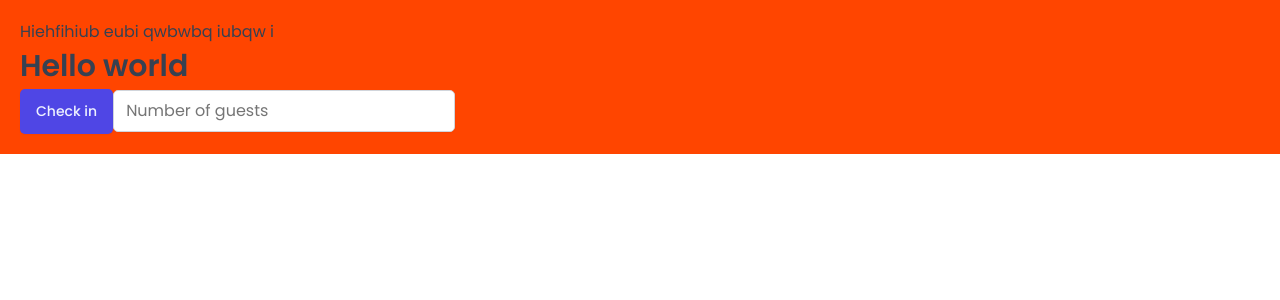
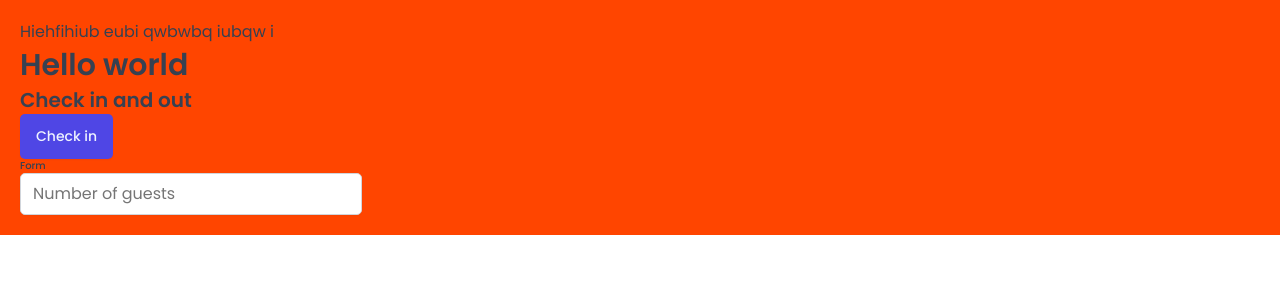
Before and after one commit to Richard-Younes/the-wild-oasis, a React (Vite) app: page / in a window 1280 px wide. Shown: the top 300 px of the page. Built offline with nearby package versions, Linux system fonts and the light colour scheme; a web font is replaced by a local one.

Commit message:
Styled components props and css function

```diff
--- a/src/App.jsx
+++ b/src/App.jsx
@@ -4,11 +4,7 @@
 import GlobalStyles from './styles/GlobalStyles';
 import Button from './ui/Button';
 import Input from './ui/Input';
-
-const H1 = styled.h1`
-	font-size: 30px;
-	font-weight: 600;
-`;
+import Heading from './ui/Heading';
 
 const StyledApp = styled.main`
 	background-color: orangered;
@@ -21,8 +17,15 @@
 			<GlobalStyles />
 			<StyledApp>
 				<p>Hiehfihiub eubi qwbwbq iubqw i</p>
-				<H1>Hello world</H1>
+
+				<Heading as='h1'>Hello world</Heading>
+
+				<Heading as='h2'>Check in and out</Heading>
+
 				<Button onClick={() => alert('Check in')}>Check in</Button>
+
+				<Heading as='h3'>Form</Heading>
+
 				<Input type='number' placeholder='Number of guests' />
 			</StyledApp>
 		</>
--- /dev/null
+++ b/src/ui/Heading.jsx
@@ -0,0 +1,30 @@
+/** @format */
+
+import styled, { css } from 'styled-components';
+
+const Heading = styled.h1`
+	${(props) =>
+		props.as === 'h1' &&
+		css`
+			font-size: 3rem;
+			font-weight: 600;
+		`}
+
+	${(props) =>
+		props.as === 'h2' &&
+		css`
+			font-size: 2rem;
+			font-weight: 600;
+		`}
+
+    ${(props) =>
+		props.as === 'h3' &&
+		css`
+			font-size: 1rem;
+			font-weight: 500;
+		`}
+
+	line-height: 1.4;
+`;
+
+export default Heading;
```
